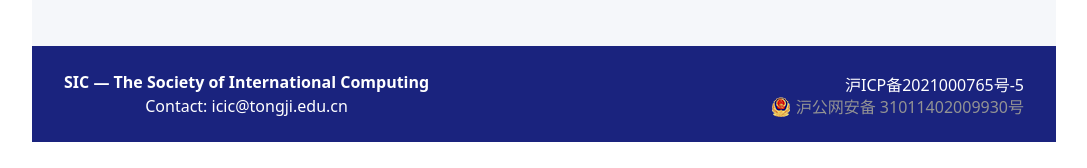
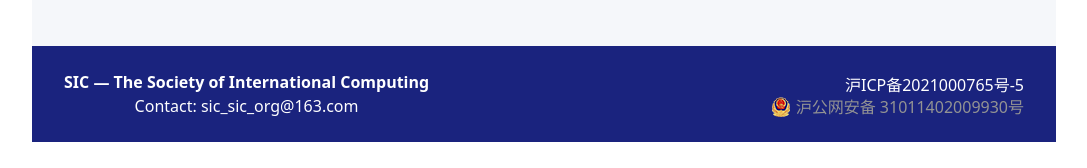
Before and after one commit to idt-eitech/sic_site, a Vue app: page / in a window 1280 px wide. Shown: the part 1862-2030 px from the top of the page, without its empty margins (96-1183 px from the left). Built offline with nearby package versions, Linux system fonts and the light colour scheme.

Commit message:
fix: change the email in the footer

```diff
--- a/src/components/Footer.vue
+++ b/src/components/Footer.vue
@@ -3,7 +3,7 @@
     <div class="footer-content">
       <div class="footer-left">
         <strong>SIC &mdash; The Society of International Computing</strong><br />
-        Contact: icic@tongji.edu.cn
+        Contact: sic_sic_org@163.com
       </div>
       <div class="footer-right">
         沪ICP备2021000765号-5<br/>
```
